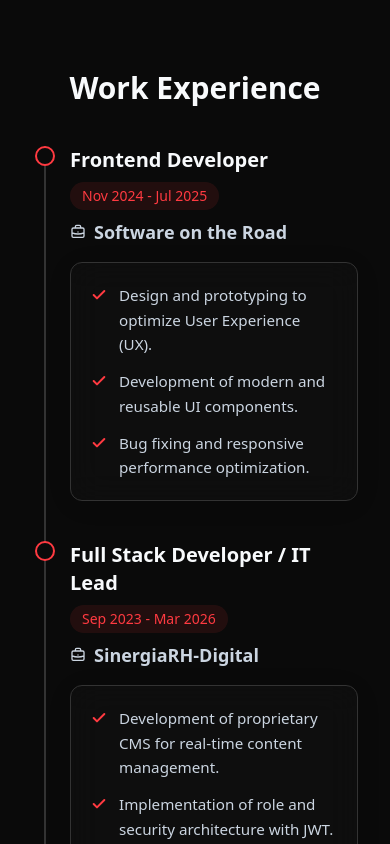
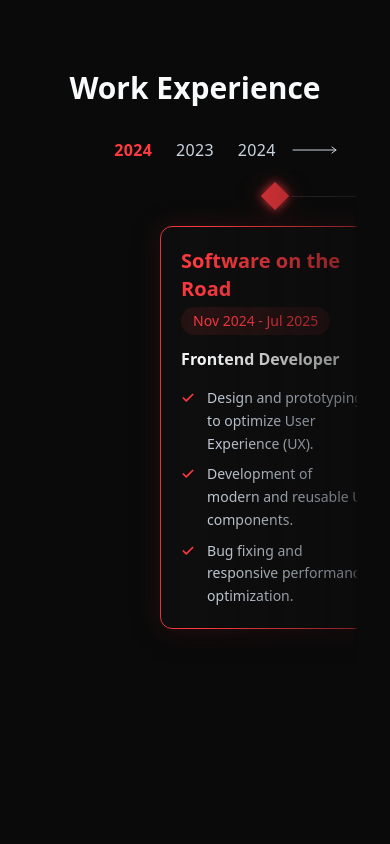
Before and after one commit to MarioGomariz/Portfolio-2.0, a Next.js app: page / in a window 390 px wide. Shown: the part 1360-2204 px from the top of the page. Built offline with nearby package versions, Linux system fonts and the light colour scheme.

Commit message:
feat new exp view

```diff
--- a/src/components/sections/Experience.tsx
+++ b/src/components/sections/Experience.tsx
@@ -4,6 +4,7 @@
 import { useLanguage } from "@/providers/LanguageProvider";
 import Link from "next/link";
 import LinkIcon from "@/components/icons/LinkIcon";
+import { useRef, useState, useEffect, useCallback } from "react";
 
 interface ExperienceItem {
   company: string;
@@ -13,63 +14,307 @@
   responsibilities: string[];
 }
 
+function getStartYear(period: string): string {
+  const match = period.match(/\d{4}/);
+  return match ? match[0] : period;
+}
+
+const ArrowIcon = ({ flipped = false }: { flipped?: boolean }) => (
+  <svg
+    xmlns="http://www.w3.org/2000/svg"
+    viewBox="0 0 45 8"
+    width="45"
+    height="8"
+    aria-hidden="true"
+    style={{ transform: flipped ? "scaleX(-1)" : undefined }}
+  >
+    <path
+      stroke="currentColor"
+      fill="none"
+      strokeLinecap="round"
+      strokeLinejoin="round"
+      d="M5 1L1 4L5 7M1 4L44 4"
+    />
+  </svg>
+);
+
 export default function Experience() {
   const { portfolioData, language } = useLanguage();
   const experience: ExperienceItem[] = portfolioData.experience;
 
+  const scrollRef = useRef<HTMLDivElement>(null);
+  const [activeIndex, setActiveIndex] = useState(0);
+
+  const scrollToIndex = useCallback((index: number) => {
+    const container = scrollRef.current;
+    if (!container) return;
+    const cards = container.querySelectorAll<HTMLElement>("[data-card]");
+    const card = cards[index];
+    if (!card) return;
+    const containerCenter = container.offsetWidth / 2;
+    const cardCenter = card.offsetLeft + card.offsetWidth / 2;
+    container.scrollTo({ left: cardCenter - containerCenter, behavior: "smooth" });
+  }, []);
+
+  const updateActive = useCallback(() => {
+    const container = scrollRef.current;
+    if (!container) return;
+    const cards = Array.from(
+      container.querySelectorAll<HTMLElement>("[data-card]")
+    );
+    const containerCenter = container.scrollLeft + container.offsetWidth / 2;
+    let closestIndex = 0;
+    let closestDistance = Infinity;
+    cards.forEach((card, index) => {
+      const cardCenter = card.offsetLeft + card.offsetWidth / 2;
+      const distance = Math.abs(cardCenter - containerCenter);
+      if (distance < closestDistance) {
+        closestDistance = distance;
+        closestIndex = index;
+      }
+    });
+    setActiveIndex(closestIndex);
+  }, []);
+
+  useEffect(() => {
+    const container = scrollRef.current;
+    if (!container) return;
+    updateActive();
+    container.addEventListener("scroll", updateActive, { passive: true });
+    return () => container.removeEventListener("scroll", updateActive);
+  }, [experience, updateActive]);
+
   if (!experience || experience.length === 0) return null;
+
+  const isFirst = activeIndex === 0;
+  const isLast = activeIndex === experience.length - 1;
 
   return (
     <section id="experience" className="pt-20 wrapper">
-      <div className="flex flex-col md:flex-row justify-between items-center mb-10">
+      <style>{`
+        .exp-scroll-container {
+          display: grid;
+          grid-auto-flow: column;
+          grid-auto-columns: 50%;
+          overflow-x: auto;
+          scrollbar-width: none;
+          scroll-snap-type: x mandatory;
+          -webkit-mask-image: linear-gradient(to right, transparent, rgba(255,255,255,0.3) 50px 8%, white, rgba(255,255,255,0.3) 92% calc(100% - 50px), transparent);
+          mask-image: linear-gradient(to right, transparent, rgba(255,255,255,0.3) 50px 8%, white, rgba(255,255,255,0.3) 92% calc(100% - 50px), transparent);
+        }
+        .exp-scroll-container::-webkit-scrollbar { display: none; }
+
+        .exp-card {
+          scroll-snap-align: center;
+          scroll-snap-stop: always;
+          position: relative;
+          padding-block-start: 56px;
+        }
+
+        .exp-timeline-line::before {
+          content: '';
+          position: absolute;
+          top: 26px;
+          left: 0;
+          right: 0;
+          height: 1px;
+          background: linear-gradient(
+            to right,
+            rgba(255,255,255,0.15) calc(50% - 18px),
+            transparent calc(50% - 18px),
+            transparent calc(50% + 18px),
+            rgba(255,255,255,0.15) calc(50% + 18px)
+          );
+        }
+        .exp-timeline-line.is-first::before {
+          background: linear-gradient(
+            to right,
+            transparent calc(50% + 18px),
+            rgba(255,255,255,0.15) calc(50% + 18px)
+          );
+        }
+        .exp-timeline-line.is-last::before {
+          background: linear-gradient(
+            to right,
+            rgba(255,255,255,0.15) calc(50% - 18px),
+            transparent calc(50% - 18px)
+          );
+        }
+
+        .exp-node::after {
+          content: '';
+          position: absolute;
+          top: 16px;
+          left: 50%;
+          width: 20px;
+          height: 20px;
+          border: 2.5px solid rgba(255,255,255,0.4);
+          background: var(--primary-dark);
+          rotate: 45deg;
+          translate: -50% 0;
+          transition: border-color 0.3s ease, background 0.3s ease;
+        }
+        .exp-node.is-active::after {
+          border-color: var(--primary);
+          background: var(--primary);
+          box-shadow: 0 0 10px var(--primary), 0 0 24px rgba(255, 58, 65, 0.35);
+        }
+
+        @media (max-width: 48rem) {
+          .exp-scroll-container {
+            grid-auto-columns: 85%;
+            -webkit-mask-image: linear-gradient(to right, transparent, rgba(255,255,255,0.5) 5px, white, rgba(255,255,255,0.5) calc(100% - 5px), transparent);
+            mask-image: linear-gradient(to right, transparent, rgba(255,255,255,0.5) 5px, white, rgba(255,255,255,0.5) calc(100% - 5px), transparent);
+          }
+        }
+
+        @media (prefers-reduced-motion: no-preference) {
+          .exp-scroll-container {
+            scroll-behavior: smooth;
+          }
+        }
+      `}</style>
+
+      {/* Section header */}
+      <div className="flex flex-col md:flex-row justify-between items-center mb-8">
         <SectionTitle
           title={language === "es" ? "Experiencia Laboral" : "Work Experience"}
         />
       </div>
 
-      <div className="relative border-l-2 border-[var(--border-color)] ml-3 md:ml-4">
-        {experience.map((job, index) => (
-          <div key={index} className="mb-10 ml-6 md:ml-10 relative group">
-            {/* Timeline dot */}
-            <span className="absolute -left-[35px] md:-left-[51px] flex h-5 w-5 items-center justify-center rounded-full bg-[var(--background)] border-2 border-[var(--primary)] group-hover:bg-[var(--primary)] transition-colors duration-300"></span>
+      {/* Year markers + arrow buttons */}
+      <div className="flex items-center justify-center gap-3 mb-2 px-2">
+        {/* Left arrow */}
+        <button
+          aria-label="Previous experience"
+          onClick={() => scrollToIndex(activeIndex - 1)}
+          disabled={isFirst}
+          className="text-[var(--text-secondary)] hover:text-[var(--primary)] disabled:opacity-0 disabled:pointer-events-none shrink-0 outline-none focus:outline-none"
+          style={{ transition: "opacity 0.3s ease, color 0.2s ease" }}
+        >
+          <ArrowIcon />
+        </button>
 
-            <div className="flex flex-col md:flex-row md:items-center justify-between mb-2 gap-2">
-              <h3 className="text-xl font-bold text-txt-primary group-hover:text-txt-accent transition-colors duration-300">
-                {job.role}
+        {/* Year tabs */}
+        <div className="flex items-center gap-4 md:gap-6 overflow-hidden">
+          {experience.map((job, index) => {
+            const year = getStartYear(job.period);
+            const isActive = index === activeIndex;
+            return (
+              <button
+                key={index}
+                onClick={() => scrollToIndex(index)}
+                aria-label={`Go to ${job.company} (${year})`}
+                className="text-base md:text-lg font-light tracking-wide transition-all duration-300 whitespace-nowrap shrink-0"
+                style={{
+                  color: isActive
+                    ? "var(--primary)"
+                    : "var(--text-secondary)",
+                  fontWeight: isActive ? 600 : 300,
+                  minWidth: "5ch",
+                  textAlign: "center",
+                }}
+              >
+                {year}
+              </button>
+            );
+          })}
+        </div>
+
+        {/* Right arrow */}
+        <button
+          aria-label="Next experience"
+          onClick={() => scrollToIndex(activeIndex + 1)}
+          disabled={isLast}
+          className="text-[var(--text-secondary)] hover:text-[var(--primary)] disabled:opacity-0 disabled:pointer-events-none shrink-0 outline-none focus:outline-none"
+          style={{ transition: "opacity 0.3s ease, color 0.2s ease" }}
+        >
+          <ArrowIcon flipped />
+        </button>
+      </div>
+
+      {/* Scroll container */}
+      <div ref={scrollRef} className="exp-scroll-container">
+        {/* Fake spacer — first */}
+        <div aria-hidden="true" />
+
+        {experience.map((job, index) => {
+          const isActive = index === activeIndex;
+          const isFirstCard = index === 0;
+          const isLastCard = index === experience.length - 1;
+
+          return (
+            <div
+              key={index}
+              data-card
+              className={[
+                "exp-card exp-timeline-line exp-node",
+                isFirstCard ? "is-first" : "",
+                isLastCard ? "is-last" : "",
+                isActive ? "is-active" : "",
+                "px-6 md:px-10 pb-8 text-center",
+              ]
+                .filter(Boolean)
+                .join(" ")}
+            >
+              {/* Card content */}
+              <div
+                className="dark-card rounded-xl border p-5 md:p-6 text-left transition-all duration-300"
+                style={{
+                  borderColor: isActive
+                    ? "var(--primary)"
+                    : "var(--border-color)",
+                  boxShadow: isActive
+                    ? "0 0 24px rgba(255, 58, 65, 0.15), 0 4px 30px rgba(0,0,0,0.3)"
+                    : "0 4px 30px rgba(0,0,0,0.2)",
+                  opacity: isActive ? 1 : 0.55,
+                  transform: isActive ? "scale(1)" : "scale(0.97)",
+                  transition:
+                    "opacity 0.4s ease, transform 0.4s ease, border-color 0.3s ease, box-shadow 0.3s ease",
+                }}
+              >
+                {/* Company */}
+                <h3
+                  className="text-xl md:text-2xl font-semibold mb-1"
+                  style={{ color: "var(--primary)" }}
+                >
+                  {job.company}
                 </h3>
-              <span className="text-sm font-medium text-[var(--primary)] bg-[var(--primary)]/10 px-3 py-1 rounded-full w-fit">
+
+                {/* Period */}
+                <span
+                  className="inline-block text-sm font-medium px-3 py-1 rounded-full mb-3"
+                  style={{
+                    color: "var(--primary)",
+                    background: "rgba(255,58,65,0.1)",
+                  }}
+                >
                   {job.period}
                 </span>
-            </div>
 
-            <h4 className="text-lg font-semibold text-[var(--text-secondary)] mb-4 flex items-center gap-2">
-              <svg
-                className="w-4 h-4"
-                fill="none"
-                viewBox="0 0 24 24"
-                stroke="currentColor"
+                {/* Role */}
+                <h4
+                  className="text-base md:text-lg font-bold mb-4"
+                  style={{ color: "var(--text-primary)" }}
                 >
-                <path
-                  strokeLinecap="round"
-                  strokeLinejoin="round"
-                  strokeWidth={2}
-                  d="M21 13.255A23.931 23.931 0 0112 15c-3.183 0-6.22-.62-9-1.745M16 6V4a2 2 0 00-2-2h-4a2 2 0 00-2 2v2m4 6h.01M5 20h14a2 2 0 002-2V8a2 2 0 00-2-2H5a2 2 0 00-2 2v10a2 2 0 002 2z"
-                />
-              </svg>
-              {job.company}
+                  {job.role}
                 </h4>
 
-            <div className="dark-card p-5 md:p-6 rounded-xl border border-[var(--border-color)] shadow-lg shadow-black/20 hover:border-[var(--primary)]/30 transition-colors duration-300">
-              <ul className="flex flex-col gap-3">
+                {/* Responsibilities */}
+                <ul className="flex flex-col gap-2">
                   {job.responsibilities.map((resp, i) => (
                     <li
                       key={i}
-                    className="flex items-start gap-3 text-[var(--text-secondary)]"
+                      className="flex items-start gap-3"
+                      style={{ color: "var(--text-secondary)" }}
                     >
-                    <span className="text-[var(--primary)] mt-1 shrink-0">
+                      <span
+                        className="mt-1 shrink-0"
+                        style={{ color: "var(--primary)" }}
+                      >
                         <svg
-                        width="16"
-                        height="16"
+                          width="14"
+                          height="14"
                           viewBox="0 0 24 24"
                           fill="none"
                           stroke="currentColor"
@@ -77,30 +322,39 @@
                           strokeLinecap="round"
                           strokeLinejoin="round"
                         >
-                        <polyline points="20 6 9 17 4 12"></polyline>
+                          <polyline points="20 6 9 17 4 12" />
                         </svg>
                       </span>
-                    <span className="text-[0.95rem] leading-relaxed">
-                      {resp}
-                    </span>
+                      <span className="text-sm leading-relaxed">{resp}</span>
                     </li>
                   ))}
                 </ul>
 
+                {/* Project link */}
                 {job.projectSlug && (
-                <div className="mt-6 pt-4 border-t border-[var(--border-color)]/50">
+                  <div
+                    className="mt-5 pt-4 border-t"
+                    style={{ borderColor: "var(--border-color)" }}
+                  >
                     <Link
                       href={`/projects-info/${job.projectSlug}`}
-                    className="inline-flex items-center gap-2 text-sm font-medium text-txt-accent hover:text-txt-primary transition-colors group/link"
+                      className="inline-flex items-center gap-2 text-sm font-medium transition-colors group/link"
+                      style={{ color: "var(--text-accent)" }}
                     >
                       <LinkIcon className="w-4 h-4 transition-transform group-hover/link:-translate-y-0.5 group-hover/link:translate-x-0.5" />
-                    Ver detalles del proyecto
+                      {language === "es"
+                        ? "Ver detalles del proyecto"
+                        : "View project details"}
                     </Link>
                   </div>
                 )}
               </div>
             </div>
-        ))}
+          );
+        })}
+
+        {/* Fake spacer — last */}
+        <div aria-hidden="true" />
       </div>
     </section>
   );
```
Lines whose indentation alone changed are shown as unchanged.
